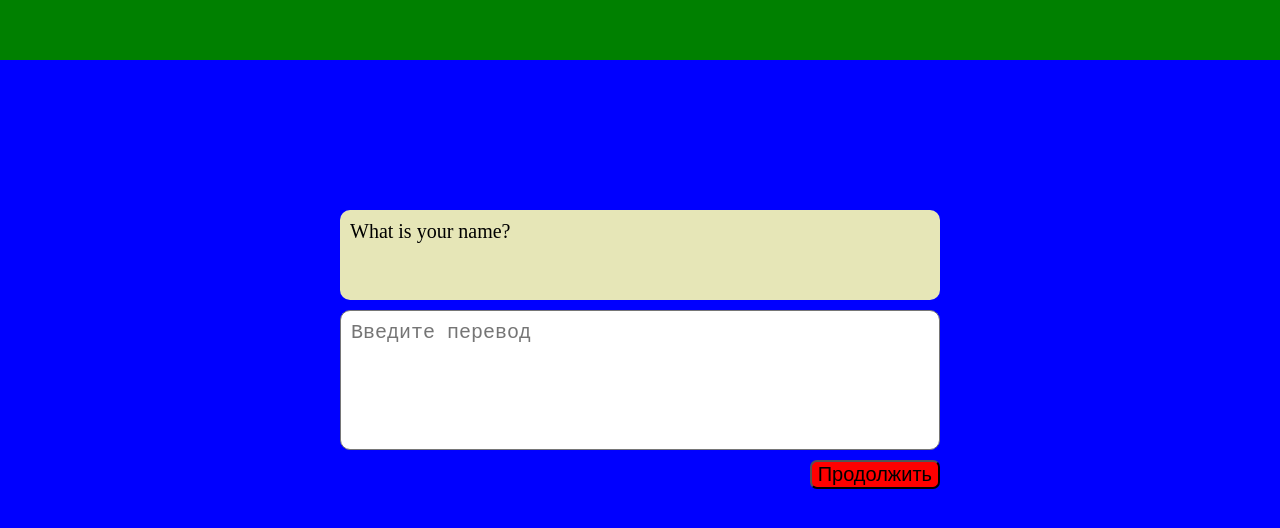
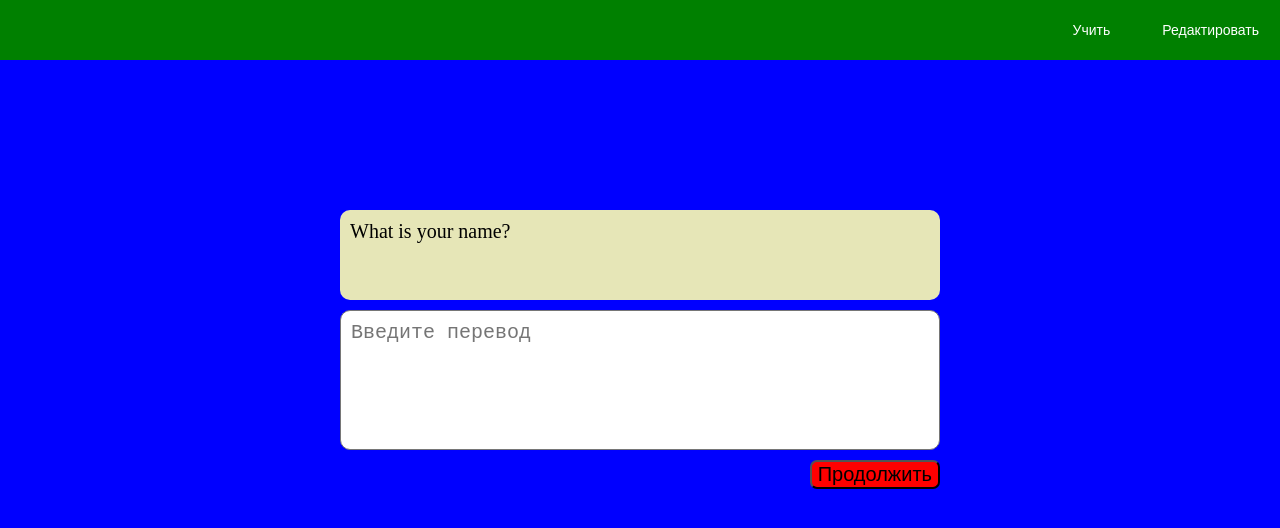
Before and after one commit to ArkadyPol/EnglishApp, a React app: page / in a window 1280 px wide. Shown: the top 528 px of the page. Built offline with nearby package versions, Linux system fonts and the light colour scheme.

Commit message:
add links

```diff
--- a/src/components/Content/Learn/Complete.module.scss
+++ b/src/components/Content/Learn/Complete.module.scss
@@ -6,5 +6,9 @@ $red: #ff0000;
     background-color: $red;
     float: right;
     border-radius: 7px;
+    cursor: pointer;
+    &:hover {
+      background-color: darken($red, 10%);
+    }
   }
 }
--- a/src/components/Header/Header.tsx
+++ b/src/components/Header/Header.tsx
@@ -1,8 +1,13 @@
 import React from 'react';
 import styles from './Header.module.scss';
+import Nav from './Nav';
 
 const Header = () => {
-  return <nav className={styles.header}></nav>;
+  return (
+    <header className={styles.header}>
+      <Nav />
+    </header>
+  );
 };
 
 export default Header;
--- /dev/null
+++ b/src/components/Header/Link.tsx
@@ -0,0 +1,8 @@
+import React from 'react';
+import styles from './Nav.module.scss';
+
+const Link = ({ text }: { text: string }) => {
+  return <button className={styles.link}>{text}</button>;
+};
+
+export default Link;
--- /dev/null
+++ b/src/components/Header/Nav.module.scss
@@ -0,0 +1,21 @@
+$white: #ffffff;
+$yellow: #ffff00;
+
+.nav {
+  display: flex;
+  justify-content: flex-end;
+  align-items: center;
+  height: 100%;
+  padding: 0 15px;
+  .link {
+    color: $white;
+    cursor: pointer;
+    font-size: 14px;
+    margin-left: 40px;
+    background: none;
+    border: none;
+    &:hover {
+      color: $yellow;
+    }
+  }
+}
--- /dev/null
+++ b/src/components/Header/Nav.tsx
@@ -0,0 +1,14 @@
+import React from 'react';
+import styles from './Nav.module.scss';
+import Link from './Link';
+
+const Nav = () => {
+  return (
+    <nav className={styles.nav}>
+      <Link text="Учить" />
+      <Link text="Редактировать" />
+    </nav>
+  );
+};
+
+export default Nav;
```
